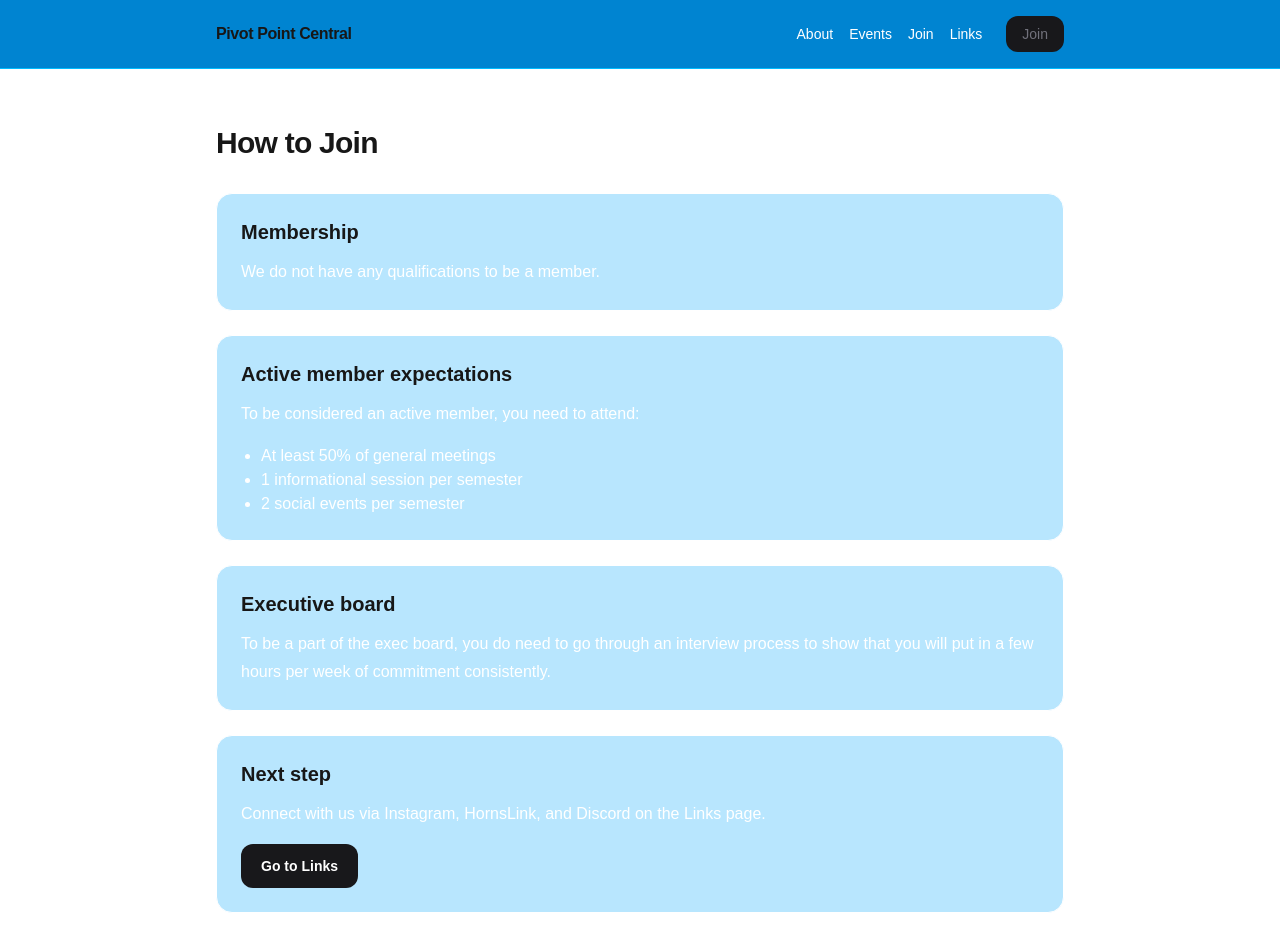
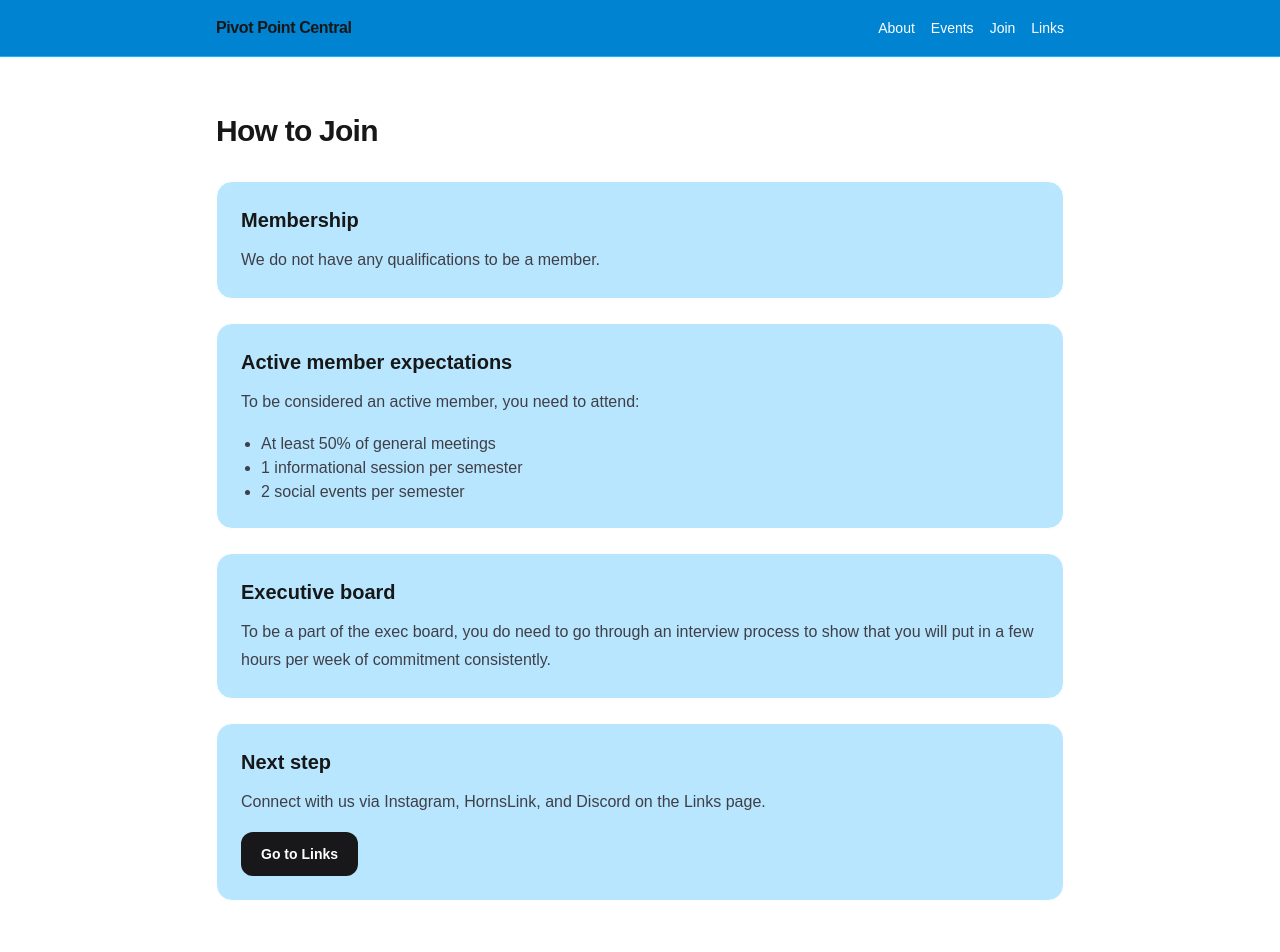
Before and after one commit to heesoo1681-oss/pivot-point-site, a Next.js app: page /join in a window 1280 px wide. Shown: the top 952 px of the page. Built offline with nearby package versions, Linux system fonts and the light colour scheme.

Commit message:
Apply sky theme across pages

```diff
--- a/app/join/page.tsx
+++ b/app/join/page.tsx
@@ -6,17 +6,17 @@ export default function JoinPage() {
         <div className="mt-8 grid gap-6">
           <section className="rounded-2xl border border-white bg-sky-200 p-6">
             <h2 className="text-xl font-semibold">Membership</h2>
-            <p className="mt-3 leading-7 text-white">
+            <p className="mt-3 leading-7 text-zinc-700">
               We do not have any qualifications to be a member.
             </p>
           </section>
 
           <section className="rounded-2xl border border-white bg-sky-200 p-6">
             <h2 className="text-xl font-semibold">Active member expectations</h2>
-            <p className="mt-3 leading-7 text-white">
+            <p className="mt-3 leading-7 text-zinc-700">
               To be considered an active member, you need to attend:
             </p>
-            <ul className="mt-4 list-disc pl-5 text-white">
+            <ul className="mt-4 list-disc pl-5 text-zinc-700">
               <li>At least 50% of general meetings</li>
               <li>1 informational session per semester</li>
               <li>2 social events per semester</li>
@@ -25,7 +25,7 @@ export default function JoinPage() {
 
           <section className="rounded-2xl border border-white bg-sky-200 p-6">
             <h2 className="text-xl font-semibold">Executive board</h2>
-            <p className="mt-3 leading-7 text-white">
+            <p className="mt-3 leading-7 text-zinc-700">
               To be a part of the exec board, you do need to go through an interview process to show that you will
               put in a few hours per week of commitment consistently.
             </p>
@@ -33,7 +33,7 @@ export default function JoinPage() {
 
           <section className="rounded-2xl border border-white bg-sky-200 p-6">
             <h2 className="text-xl font-semibold">Next step</h2>
-            <p className="mt-3 leading-7 text-white">
+            <p className="mt-3 leading-7 text-zinc-700">
               Connect with us via Instagram, HornsLink, and Discord on the Links page.
             </p>
             <a
--- a/app/layout.tsx
+++ b/app/layout.tsx
@@ -38,12 +38,7 @@ export default function RootLayout({
               <Link className="hover:text-sky-200" href="/events">Events</Link>
               <Link className="hover:text-sky-200" href="/join">Join</Link>
               <Link className="hover:text-sky-200" href="/links">Links</Link>
-              <Link
-                href="/join"
-                className="ml-2 rounded-xl bg-zinc-900 px-4 py-2 text-zinc-500 hover:bg-zinc-800"
-              >
-                Join
-              </Link>
+
             </nav>
           </div>
         </header>
@@ -54,7 +49,7 @@ export default function RootLayout({
         {/* Footer */}
         <footer className="border-t border-zinc-200 bg-white">
           <div className="mx-auto max-w-4xl px-6 py-10 text-sm leading-6 text-white">
-            <div className="font-medium text-white">Pivot Point Central</div>
+            <div className="font-medium text-zinc-700">Pivot Point Central</div>
             <p className="mt-2">
               Peer-support community, not therapy. Not for emergencies. If you’re in immediate
               danger call 911. If you’re in crisis, call/text 988 (U.S.).
--- a/app/page.tsx
+++ b/app/page.tsx
@@ -4,7 +4,7 @@ export default function Home() {
       <div className="mx-auto max-w-4xl px-6 py-14">
         {/* Header */}
         <header className="flex flex-col gap-6">
-          <div className="inline-flex w-fit items-center rounded-full border border-sky-500 bg-white px-4 py-2 text-sm font-medium">
+          <div className="inline-flex w-fit items-center rounded-full border border-sky-500 bg-blue-500 px-4 py-2 text-sm font-medium">
             Pivot Point Central • UT Austin
           </div>
 
@@ -101,11 +101,7 @@ export default function Home() {
           </section>
         </main>
 
-        {/* Footer disclaimer */}
-        <footer className="mt-14 border-t border-sky-200 pt-6 text-sm leading-6 text-zinc-600">
-          Pivot Point Central is a peer-support community, not therapy. Not for emergencies.
-          If you’re in immediate danger call 911. If you’re in crisis, call/text 988 (U.S.).
-        </footer>
+
       </div>
     </div>
   );
```
